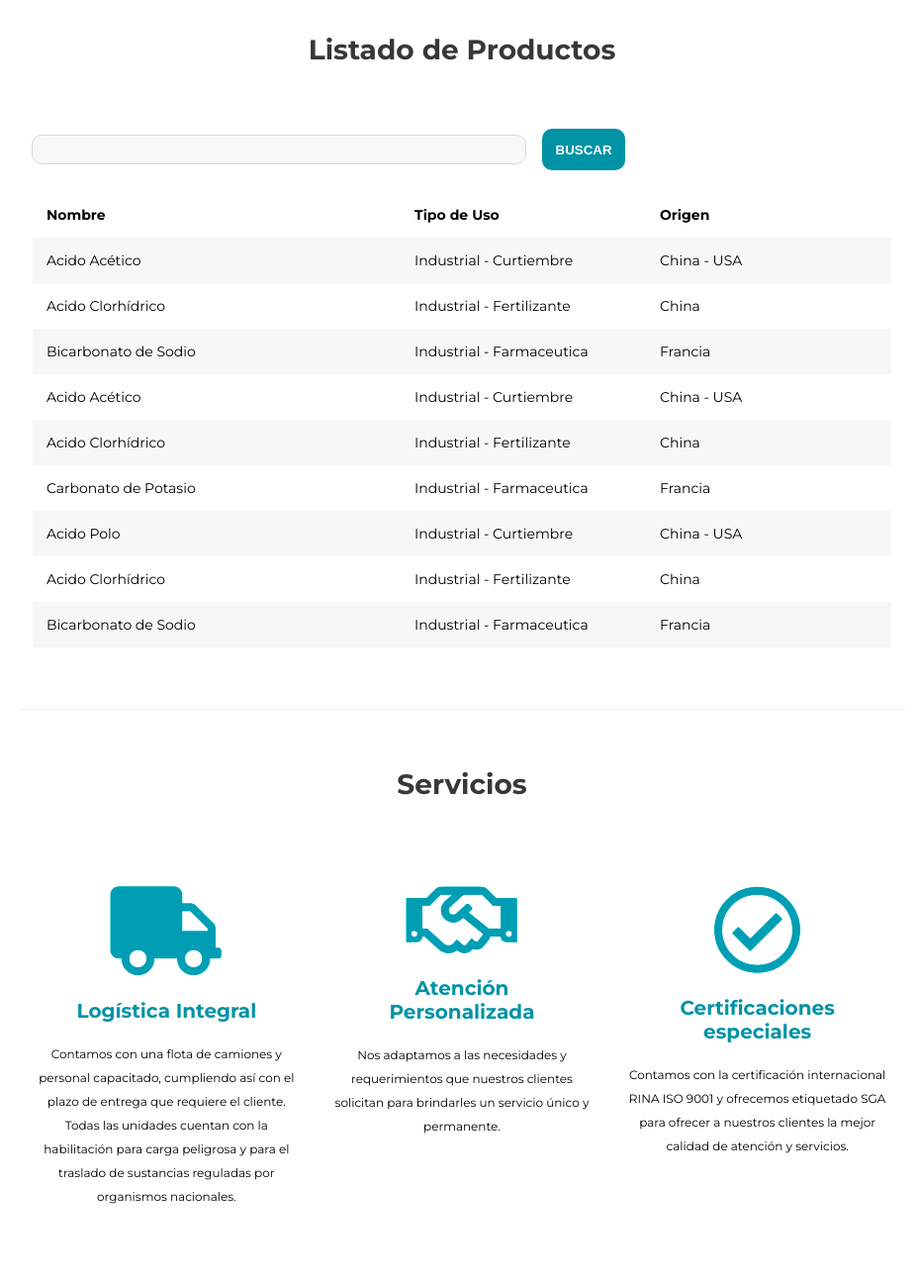
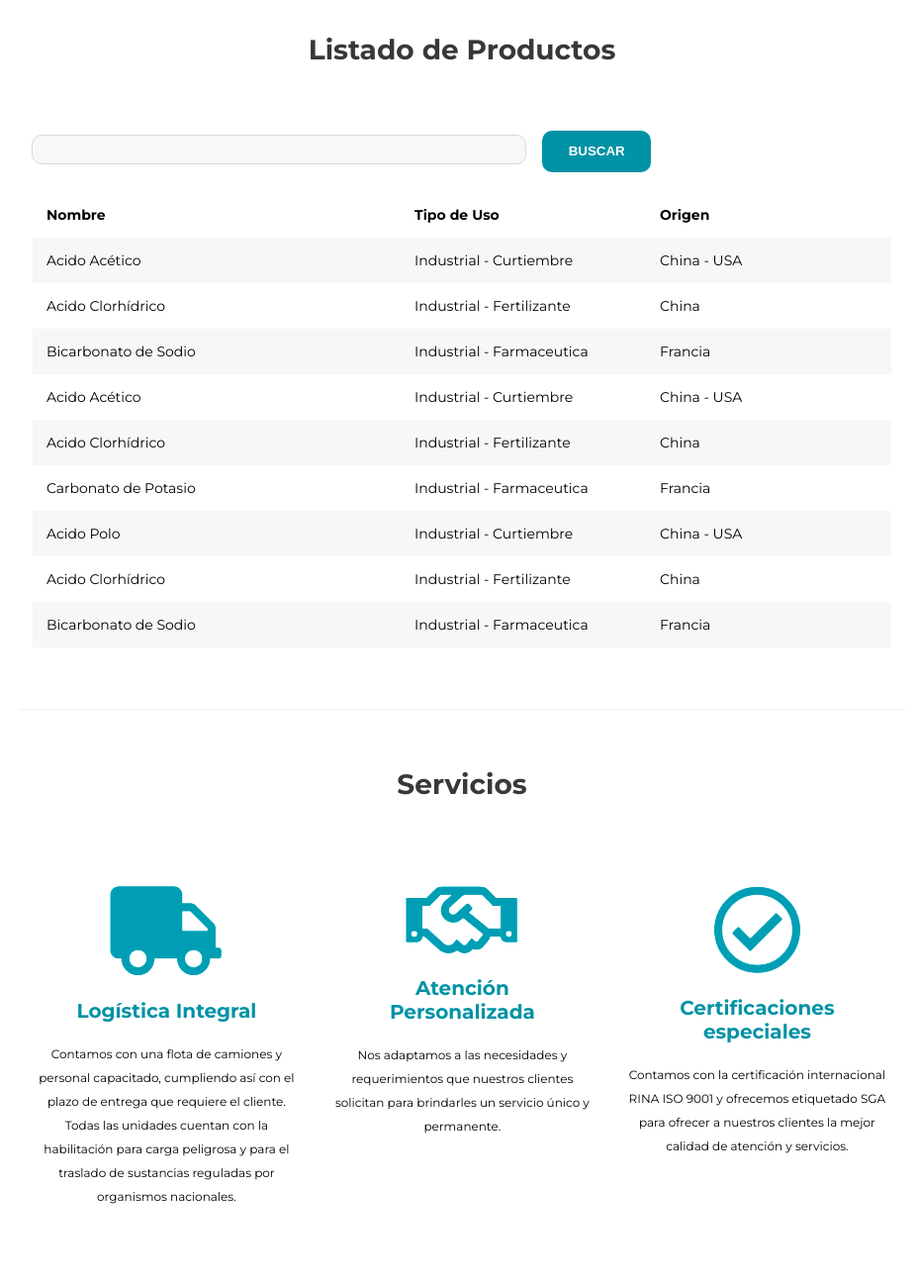
Before and after one commit to juande9/marpaqsa, a plain HTML site: page index.html in a window 1280 px wide. Shown: the part 1160-2460 px from the top of the page at 99% size, without its empty margins (173-1100 px from the left). Drawn offline with Linux system fonts and the light colour scheme.

Commit message:
Animaciones Agregadas Botones y Cards

```diff
--- a/index.html
+++ b/index.html
@@ -37,7 +37,7 @@
                         2051-8088/8080</i>
                 </h3>
             </div>
-            <a href="#productos" class="boton botonEncabezado">Listado de Productos</a>
+            <a href="#productos" class="boton botonEncabezado hvr-grow-shadow">Listado de Productos</a>
         </div>
         <main class="contenido">
             <section id="sobrenosotros">
@@ -45,11 +45,8 @@
                 <div class="contenedorSobreNosotros">
                     <div class="sobreNosotrosTexto">
                         <p>Desde 1978, en Marpaq S.A. nos hemos desarrollado como <b>importadores y distribuidores</b>
-                            de
-                            materias
-                            primas e insumos para la industria y el campo, cumpliendo y adaptandonos a las necesidades
-                            del
-                            mercado.</p>
+                            de materias primas e insumos para la industria y el campo, cumpliendo y adaptandonos a las
+                            necesidades del mercado.</p>
                         <p>Estamos ubicados en el <b>Parque Industrial de Lanús</b> y contamos con depósitos de 8500 m2
                             cubiertos con
                             playa de carga y descarga de 1500 m2. Nuestras oficinas administrativas se encuentran dentro
@@ -78,7 +75,7 @@
                 <form action="https://formspree.io/f/xjvlapwy" method="POST">
                     <input type="search" id="busqueda" name="q" class="inputTexto">
                     <!--- Buscará dentro de los productos de la tabla --->
-                    <input type="submit" value="Buscar" class="boton" />
+                    <input type="submit" value="Buscar" class="boton hvr-grow-shadow" />
                     <div class="listadoProductos">
                         <div class="encabezadoTabla ProductoTabla">Nombre</div>
                         <div class="encabezadoTabla TipoTabla">Tipo de Uso</div>
@@ -130,7 +127,7 @@
             <section id="servicios">
                 <h2>Servicios</h2>
                 <div class="contenedorServicios">
-                    <div class="serviciosCard">
+                    <div class="serviciosCard hvr-float">
                         <img src="images/camion.png" alt="Camion">
                         <h4>Logística Integral</h4>
                         <p>Contamos con una flota de camiones y personal capacitado, cumpliendo así con el plazo de
@@ -141,7 +138,7 @@
                             el
                             traslado de sustancias reguladas por organismos nacionales.</p>
                     </div>
-                    <div class="serviciosCard">
+                    <div class="serviciosCard hvr-float">
                         <img src="images/manos.png" alt="Manos estrechadas">
                         <h4>Atención Personalizada</h4>
                         <p>Nos adaptamos a las necesidades y requerimientos que nuestros clientes solicitan para
@@ -149,7 +146,7 @@
                             un
                             servicio único y permanente.</p>
                     </div>
-                    <div class="serviciosCard">
+                    <div class="serviciosCard hvr-float">
                         <img src="images/tilde.png" alt="Tilde verificado">
                         <h4>Certificaciones especiales</h4>
                         <p>Contamos con la certificación internacional RINA ISO 9001 y ofrecemos etiquetado SGA para
@@ -173,7 +170,7 @@
                             <label>Consulta</label><br>
                             <textarea name="consulta" maxlength="500" required class="inputTexto"
                                 placeholder="Máximo 500 caracteres."></textarea><br>
-                            <input type="submit" name="Consulta" class="boton">
+                            <input type="submit" name="Consulta" class="boton hvr-grow-shadow">
                         </form>
                     </div>
                     <div class="contenedorImagen">
--- a/style.css
+++ b/style.css
@@ -103,7 +103,7 @@ p {
 
 .boton {
     background-color: #0092a5;
-    padding: 1em;
+    padding: 1em 2em;
     border: none;
     color: white;
     text-transform: uppercase;
@@ -163,16 +163,58 @@ h4 {
 }
 
 .botonEncabezado {
-    background-color: #fff;
     color: #0092a5;
     margin-top: 1.5em;
     font-size: 1.3em;
     text-decoration: none;
+    background-image: linear-gradient(to right, #ECE9E6 0%, #FFFFFF 51%, #ECE9E6 100%);
 }
 
 .botonEncabezado:hover {
     text-decoration: underline;
-    background-color: #fdfdfd;
+}
+
+/*animaciones*/
+
+.hvr-float {
+    display: inline-block;
+    vertical-align: middle;
+    -webkit-transform: perspective(1px) translateZ(0);
+    transform: perspective(1px) translateZ(0);
+    box-shadow: 0 0 1px rgba(0, 0, 0, 0);
+    -webkit-transition-duration: 0.3s;
+    transition-duration: 0.3s;
+    -webkit-transition-property: transform;
+    transition-property: transform;
+    -webkit-transition-timing-function: ease-out;
+    transition-timing-function: ease-out;
+}
+
+.hvr-float:hover,
+.hvr-float:focus,
+.hvr-float:active {
+    -webkit-transform: translateY(-5px);
+    transform: translateY(-5px);
+}
+
+.hvr-grow-shadow {
+    display: inline-block;
+    vertical-align: middle;
+    -webkit-transform: perspective(1px) translateZ(0);
+    transform: perspective(1px) translateZ(0);
+    box-shadow: 0 0 1px rgba(0, 0, 0, 0);
+    -webkit-transition-duration: 0.3s;
+    transition-duration: 0.3s;
+    -webkit-transition-property: box-shadow, transform;
+    transition-property: box-shadow, transform;
+}
+
+.hvr-grow-shadow:hover,
+.hvr-grow-shadow:focus,
+.hvr-grow-shadow:active {
+    box-shadow: 0 10px 10px -10px rgba(0, 0, 0, 0.5);
+    -webkit-transform: scale(1.1);
+    transform: scale(1.1);
 }
 
 /*Sobre Nosotros*/
@@ -418,7 +460,7 @@ footer ul li a:hover {
     }
 
     .textoEncabezado {
-        font-size:1em;
+        font-size: 1em;
     }
 
     .prodquimEncabezado {
@@ -469,7 +511,7 @@ footer ul li a:hover {
 
     /*footer*/
 
-    .footercol2{
+    .footercol2 {
         display: none;
     }
 }
```
